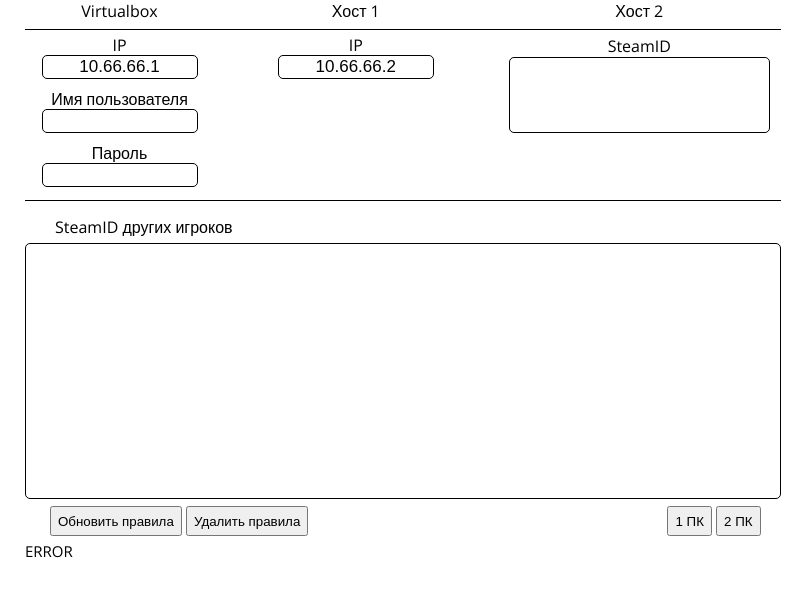
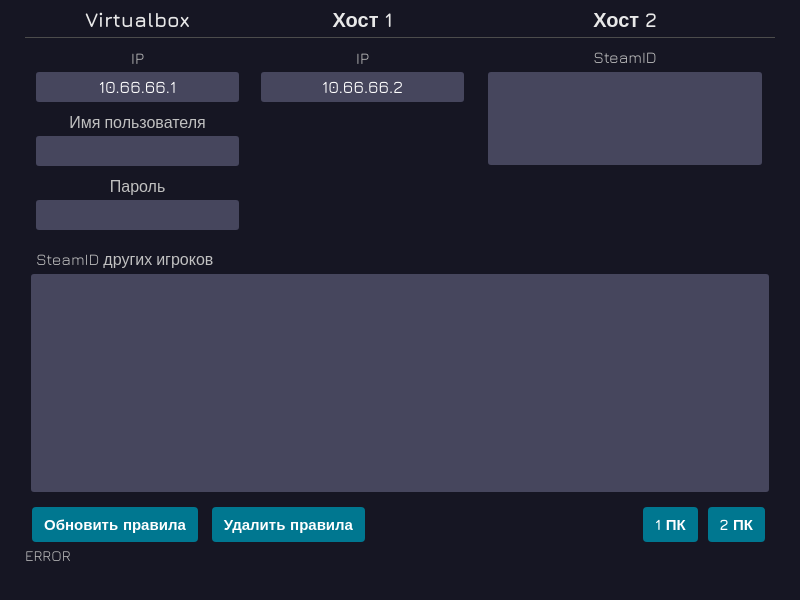
Before and after one commit to SoulOfUniverse/rulesABZ, an Electron app: page index.html in a window 800 px wide. Drawn offline with nearby package versions, Linux system fonts and the light colour scheme.

Commit message:
update styles

```diff
--- a/index.html
+++ b/index.html
@@ -3,7 +3,9 @@
   <head>
     <meta charset="UTF-8">
     <title>rulesABZ</title>
-    <link href="https://fonts.googleapis.com/css2?family=Open+Sans:wght@300;400;600;700&display=swap" rel="stylesheet">
+    <link rel="preconnect" href="https://fonts.gstatic.com">
+    <link rel="preconnect" href="https://fonts.gstatic.com">
+    <link href="https://fonts.googleapis.com/css2?family=Jura:wght@300;400;500;600;700&display=swap" rel="stylesheet">
     <link rel="stylesheet" type="text/css" href="main.css">
   </head>
   <body>
@@ -43,15 +45,15 @@
 
       <div class="rules">
         <div class="steamid">
-          <div style="margin-left: 30px;">SteamID других игроков</div>
+          <div style="margin-left: 11px;">SteamID других игроков</div>
           <textarea id="users"></textarea>
         </div>
 
         <div class="buttons">
           <button id="update">Обновить правила</button>
           <button id="remove">Удалить правила</button>
-          <button id="one.pc" class="button_margin">1 ПК</button>
-          <button id="two.pc">2 ПК</button>
+          <button id="two.pc" class="right">2 ПК</button>
+          <button id="one.pc" class="right">1 ПК</button>
         </div>
 
         <div class="status">
--- a/main.css
+++ b/main.css
@@ -1,28 +1,57 @@
 html, body {
     width: 750px;
-    height: 560px;
+    /* height: 560px; */
     margin: auto;
     padding: 0;
 
-    font-family: 'Open Sans', sans-serif;
+    font-family: 'Jura', sans-serif;
     font-weight: 400;
+    background-color: #161623;
+    color: #c1c1c1;
  }
 
 textarea {
+    height: 85px;
+    resize: none;
+    border: none;
+    border-radius: 3px;
+    background-color: #46465d;
+    color: #fff;
+    font-family: 'Jura', sans-serif;
+    margin-top: 6px;
+    font-size: 17px;
     width: 90%;
-    height: 70px;
-    resize: none;
-    border: solid 1px black;
-    border-radius: 5px;
+    padding-top: 6px;
+    line-height: 23px;
 }
 
 input {
-    height: 20px;
-    width: 150px;
-    border: solid 1px black;
-    border-radius: 5px;
+    border: none;
+    border-radius: 3px;
     text-align: center;
     font-size: 17px;
+    background-color: #46465d;
+    color: #fff;
+    font-family: 'Jura', sans-serif;
+    padding: 5px 0;
+    font-weight: 500;
+    width: 90%;
+}
+
+button {
+    background-color: #007790;
+    border: none;
+    font-family: 'Jura', sans-serif;
+    border-radius: 4px;
+    color: white;
+    font-weight: 700;
+    padding: 9px 12px;
+    font-size: 15px;
+    margin-right: 10px;
+}
+
+label {
+    margin-bottom: 4px;
 }
 
 .container {
@@ -32,18 +61,22 @@ input {
 }
 /*---------------*/
 .ssh {
+    margin-top: 8px;
     display: grid;
-    grid-template-columns: 2fr 3fr 3fr;
+    grid-template-columns: 3fr 3fr 4fr;
     grid-template-rows: 30px 1fr;
 }
 /*---------------*/
 .header {
     text-align: center;
-    border-bottom: solid 1px black;
+    border-bottom: solid 1px #4c4c4c;
+    font-size: 20px;
+    font-weight: 700;
+    color: #e8e8e8;
 }
 
 .auth {
-    margin-top: 5px;
+    margin-top: 10px;
     text-align: center;
 }
 
@@ -57,7 +90,7 @@ input {
 }
 /*---------------*/
 .host1 {
-    margin-top: 5px;
+    margin-top: 10px;
     text-align: center;
 }
 
@@ -76,7 +109,7 @@ input {
 }
 /*---------------*/
 .host2 {
-    margin-top: 5px;
+    margin-top: 10px;
     text-align: center;
 }
 
@@ -91,36 +124,36 @@ input {
 
 .host2 textarea {
     text-align: center;
-    font-size: 25px;
 }
 /*---------------*/
 .rules {
+    margin-top: 35px;
     display: grid;
     grid-template-columns: auto;
-    grid-template-rows: 300px 40px 20px;
-    border-top: solid 1px black;
+    grid-template-rows: 272px 40px 20px;
 }
+
 .steamid {
     padding-top: 15px;
 }
 
 .steamid textarea {
     display: block;
-    height: 250px;
-    width: 750px;
+    height: 210px;
     margin-top: 5px;
     margin-left: auto;
     margin-right: auto;
+    width: 97%;
+    padding-left: 8px;
 }
 
 .buttons {
-    margin-top: 5px;
-    margin-left: 25px;
-
+    margin-top: 0px;
+    margin-left: 7px;
 }
 
 .buttons button {
-    height: 30px;
+    height: auto;
 }
 
 .status {
@@ -135,6 +168,6 @@ input {
     width: 50px;
 }
 
-.button_margin {
-    margin-left: 355px;
+.right {
+    float: right;
 }
```
